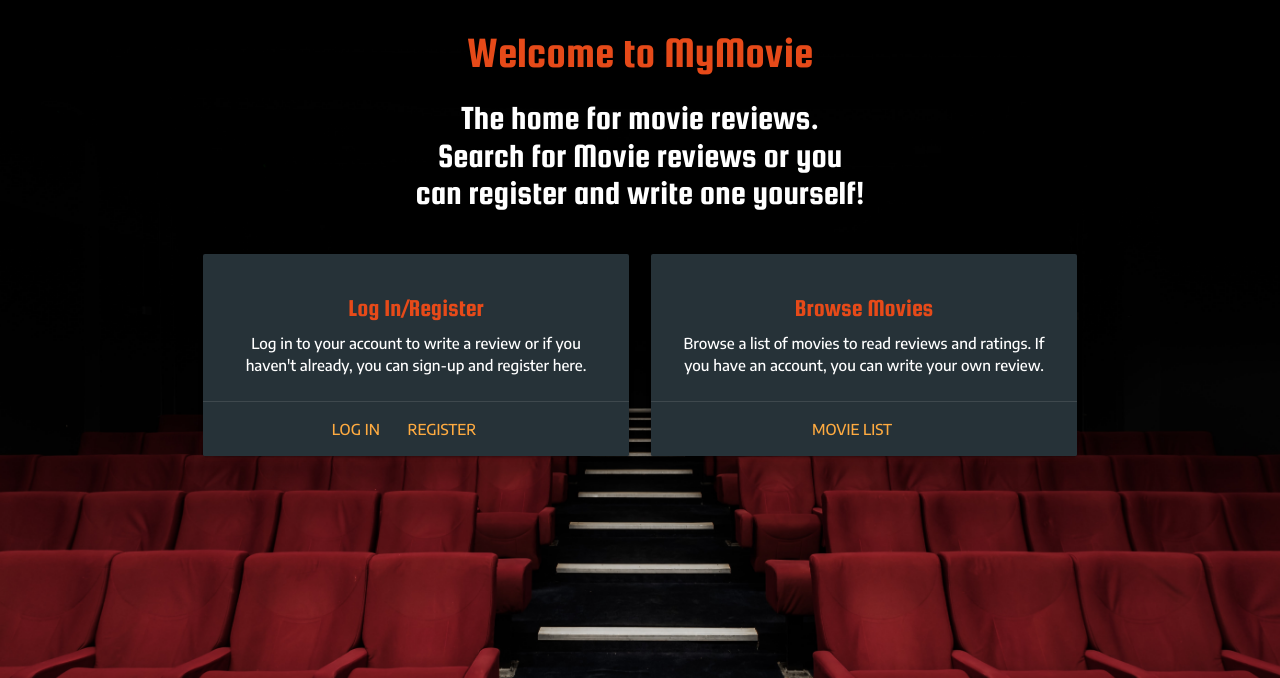
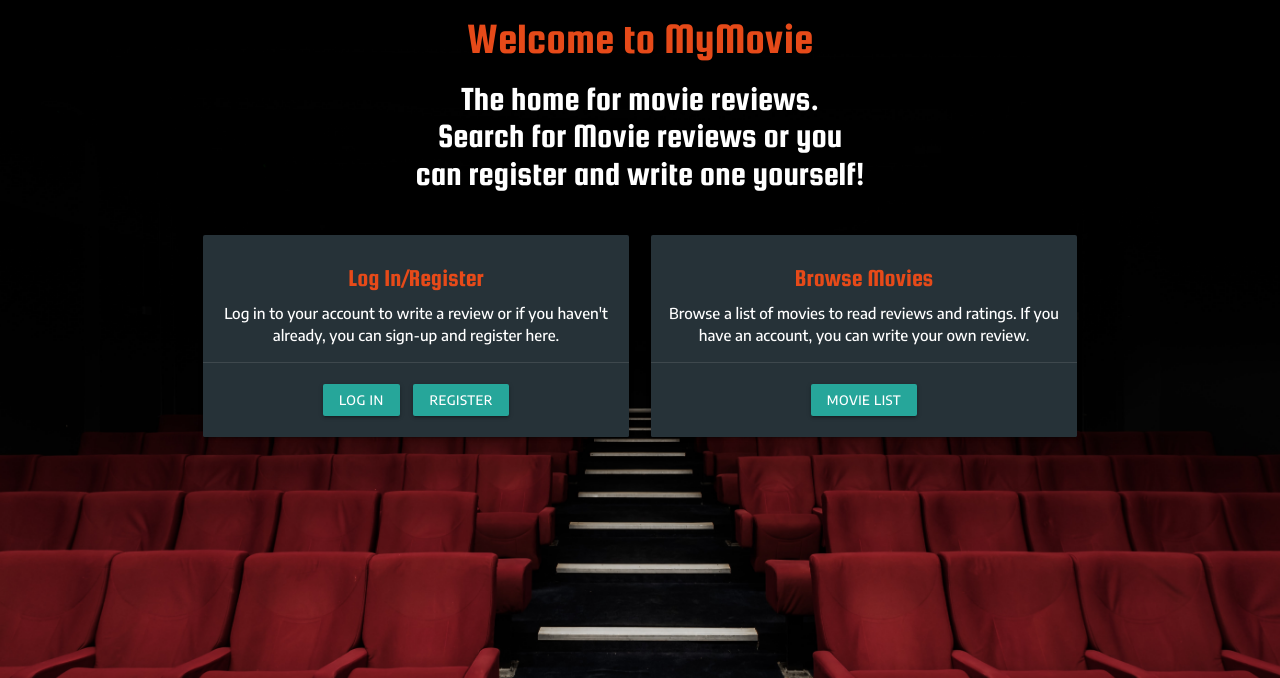
Before and after one commit to JaeWong91/MyMovie, a Flask app: page / in a window 1280 px wide. Shown: the part 64-742 px from the top of the page. Run offline with Flask 2, Linux system fonts and the light colour scheme; some libraries are stand-ins or nearby versions; some web fonts are replaced.

Commit message:
add button styling to home page. Changed profile reviews title styling for readability

```diff
--- a/static/css/style.css
+++ b/static/css/style.css
@@ -13,6 +13,7 @@
 h5 {
     color: #e64a19;
     font-family: "Squada One", sans-serif;
+    margin-top: 15px;
 }
 
 .movie-heading {
@@ -62,18 +63,6 @@
     color: #b2dfdb;
     line-height: 2;
 }
-
-/* collapsable/accordian colour scheme */
-/* .collapsible,
-.collapsible-header {
-    border-color: #e64a19;
-    background-color: transparent;
-}
-
-.collapsible-body {
-    border-color: #e64a19;
-    background-color: #3b4d57;
-} */
 
 /* ---- Movie List Styling ---- */
 .movie-item {
@@ -125,7 +114,7 @@
     width: 400px;
 }
 
-/* -- Home page background image -- */
+/* -- Home Page -- */
 /* This code credited to - https://stackoverflow.com/questions/23254346/how-can-i-change-background-image-opacity-without-changing-on-div-content*/
 .home-background {
     background-color: black;
@@ -144,6 +133,10 @@
     z-index: -1;
 }
 
+.card .card-content {
+    padding: 15px;;
+}
+
 /* --- Media Queries --- */
 
 @media (max-width: 600px) {
--- a/templates/home.html
+++ b/templates/home.html
@@ -27,7 +27,7 @@
                         <p>Go to your profile page to view your existing movie reviews.</p>
                     </div>
                     <div class="card-action center-align">
-                        <a href="{{ url_for('profile', username=session['user']) }}">Profile</a>
+                        <a href="{{ url_for('profile', username=session['user']) }}" class="btn-small">Profile</a>
                     </div>
                 </div>
             </div>
@@ -40,8 +40,8 @@
                             you can sign-up and register here.</p>
                     </div>
                     <div class="card-action center-align">
-                        <a href="{{ url_for('login') }}">Log In</a>
-                        <a href="{{ url_for('register') }}">Register</a>
+                        <a href="{{ url_for('login') }}" class="btn-small">Log In</a>
+                        <a href="{{ url_for('register') }}" class="btn-small">Register</a>
                     </div>
                 </div>
             </div>
@@ -54,7 +54,7 @@
                             If you have an account, you can write your own review. </p>
                     </div>
                     <div class="card-action">
-                        <a href="{{ url_for('get_movies') }}" class="center-align text-center">Movie List</a>
+                        <a href="{{ url_for('get_movies') }}" class="btn-small">Movie List</a>
                     </div>
                 </div>
             </div>
--- a/templates/profile.html
+++ b/templates/profile.html
@@ -22,8 +22,8 @@
 
         {% for review in reviews %}
                 {% if review.by_user == session.user %}
-                <div class="center-align container review-item blue-grey darken-3 white-text">
-                    <p>Movie: <b>{{ review.movie_name }}</b> </p>
+                <div class="center-align container review-item blue-grey darken-4 white-text">
+                    <h5>{{ review.movie_name }} </h5>
                         <p></p><a href="{{ url_for('movie_page', movie_name=review.movie_name ) }}"
                         class="btn-small green">Go to Movie <i class="far fa-arrow-alt-circle-right white-text"></i></a></p>
                     <p>Rating: {{ review.review_rating }} out of 10</p>
```
